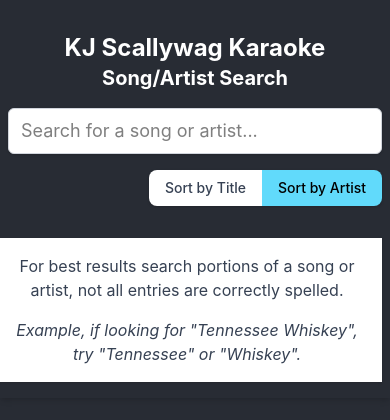
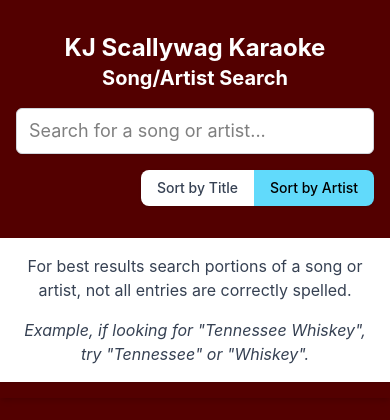
Before and after one commit to Bloinka/kjscallywag, a React (Vite) app: page / in a window 390 px wide. Shown: the top 420 px of the page. Built offline with nearby package versions, Linux system fonts and the light colour scheme.

Commit message:
remove pager

```diff
--- a/src/routes/index.tsx
+++ b/src/routes/index.tsx
@@ -33,6 +33,11 @@ const isLocalStorageAvailable = () => {
 }
 
 function App() {
+  // Enable/disable pagination - controls whether results are shown in pages (true) or all at once (false)
+  // When set to false, all pagination UI and functionality is disabled
+  // This can be toggled by the user through a button in the interface
+  const [enablePagination, setEnablePagination] = useState(false)
+
   const [songs, setSongs] = useState<Array<Song>>([])
   const [filteredSongs, setFilteredSongs] = useState<Array<Song>>([])
   const [query, setQuery] = useState('')
@@ -48,6 +53,7 @@ function App() {
     isOpen: false,
   })
 
+  // Number of results per page - only used if pagination is enabled
   const resultsPerPage = 100
 
   // Load favorites from localStorage on component mount
@@ -165,8 +171,10 @@ function App() {
   // Filter songs based on query and favorites settings
   const handleSearch = (value: string) => {
     setQuery(value)
-    // Reset to first page when search query changes
+    // Reset to first page when search query changes, but only if pagination is enabled
+    if (enablePagination) {
       setCurrentPage(1)
+    }
 
     let filtered = [...songs]
 
@@ -203,7 +211,11 @@ function App() {
     // Toggle the state and trigger search filter
     const newShowOnlyFavorites = !showOnlyFavorites
     setShowOnlyFavorites(newShowOnlyFavorites)
-    setCurrentPage(1) // Reset to first page
+
+    // Reset to first page, but only if pagination is enabled
+    if (enablePagination) {
+      setCurrentPage(1)
+    }
 
     // If we're switching to show favorites and have no query text,
     // we need to make sure favorites are displayed regardless of search text
@@ -294,10 +306,10 @@ function App() {
   }
 
   return (
-    <div className="text-center min-h-screen flex flex-col bg-[#282c34] text-white">
-      {/* Fixed Header Section */}
-      <header className="sticky top-0 z-10 bg-[#282c34] pt-8 pb-4 sm:px-4 px-0 shadow-md">
-        <div className="w-full sm:max-w-md px-2">
+    <div className="text-center min-h-screen flex flex-col bg-[#530000] text-white max-w-[100vw] overflow-hidden">
+      {/* Fixed Header Section - No side margins on mobile */}
+      <header className="sticky top-0 z-10 bg- pt-8 pb-4 sm:px-4 px-0 shadow-md w-full">
+        <div className="w-full sm:max-w-md mx-auto px-0">
           <h1 className="sm:text-3xl text-2xl font-bold">
             KJ Scallywag Karaoke
           </h1>
@@ -310,7 +322,7 @@ function App() {
 
           {!isLoading && !error && (
             <>
-              <div className="relative mt-1">
+              <div className="relative mt-1 px-4 ">
                 <input
                   className="w-full py-2 px-3 text-lg text-black bg-white border border-gray-300 rounded-md shadow-sm focus:outline-none focus:ring-2 focus:ring-[#61dafb] pr-10"
                   placeholder="Search for a song or artist..."
@@ -323,7 +335,7 @@ function App() {
                 />
                 {query && (
                   <button
-                    className="absolute inset-y-0 right-0 pr-3 flex items-center text-gray-500 hover:text-gray-700"
+                    className="absolute inset-y-0 right-0 pr-6 flex items-center text-gray-500 hover:text-gray-700"
                     onClick={() => handleSearch('')}
                     aria-label="Clear search"
                   >
@@ -344,9 +356,51 @@ function App() {
               </div>
 
               {/* Controls Bar - Favorites Filter and Sort */}
-              <div className="flex justify-between mt-4">
+              <div className="flex justify-between mt-4 px-4 sm:px-0">
+                {/* Filter controls */}
+                <div className="flex space-x-2">
+                  {/* Pagination Toggle */}
+                  {/* <button
+                    type="button"
+                    onClick={() => setEnablePagination((prev) => !prev)}
+                    className={`px-4 py-2 text-sm font-medium rounded-lg flex items-center ${
+                      enablePagination
+                        ? 'bg-green-500 text-white'
+                        : 'bg-gray-300 text-gray-700 hover:bg-gray-200'
+                    }`}
+                    aria-label={
+                      enablePagination
+                        ? 'Disable pagination'
+                        : 'Enable pagination'
+                    }
+                    title={
+                      enablePagination
+                        ? 'Currently showing results in pages of 100 items'
+                        : 'Currently showing all results at once'
+                    }
+                  >
+                    <svg
+                      xmlns="http://www.w3.org/2000/svg"
+                      className="h-4 w-4 mr-1"
+                      fill="none"
+                      viewBox="0 0 24 24"
+                      stroke="currentColor"
+                    >
+                      <path
+                        strokeLinecap="round"
+                        strokeLinejoin="round"
+                        strokeWidth={2}
+                        d={
+                          enablePagination
+                            ? 'M4 6h16M4 12h16m-7 6h7'
+                            : 'M4 6h16M4 12h16M4 18h16'
+                        }
+                      />
+                    </svg>
+                    {enablePagination ? 'Pages: On' : 'Pages: Off'}
+                  </button> */}
+
                   {/* Favorites Filter Button - Only show if there are favorites */}
-                <div>
                   {Object.keys(favorites).length > 0 && (
                     <button
                       type="button"
@@ -403,7 +457,7 @@ function App() {
               </div>
 
               {/* Results Table - Full width on mobile */}
-              <div className="mt-8 overflow-x-auto bg-white text-black sm:rounded-lg shadow -mx-4 sm:mx-0 w-screen sm:w-auto">
+              <div className="mt-8 overflow-x-auto bg-white text-black sm:rounded-lg shadow w-screen sm:w-auto sm:mx-0">
                 {(query.trim().length < 3 && !showOnlyFavorites) ||
                 filteredSongs.length === 0 ? (
                   <div className="sm:p-8 p-4 text-center text-gray-700">
@@ -425,7 +479,11 @@ function App() {
                 ) : (
                   <table
                     className="w-full divide-y divide-gray-200"
-                    style={{ tableLayout: 'fixed' }}
+                    style={{
+                      tableLayout: 'fixed',
+                      width: '100%',
+                      maxWidth: '100%',
+                    }}
                   >
                     <colgroup>
                       <col width="10%" /> {/* Favorite column */}
@@ -439,14 +497,14 @@ function App() {
                           className="sm:px-2 px-1 py-3 text-center text-xs font-medium text-gray-500 uppercase tracking-wider"
                           style={{ width: '10%' }}
                         >
-                          Fav
+                          Fave
                         </th>
                         <th
                           scope="col"
                           className="sm:px-6 px-2 py-3 text-left text-xs font-medium text-gray-500 uppercase tracking-wider"
                           style={{ width: '50%' }}
                         >
-                          Song {sortBy === 'title' && '(sorted)'}
+                          Song Title{sortBy === 'title' && '(sorted)'}
                         </th>
                         <th
                           scope="col"
@@ -458,12 +516,13 @@ function App() {
                       </tr>
                     </thead>
                     <tbody className="bg-white divide-y divide-gray-200">
-                      {filteredSongs
-                        .slice(
+                      {(enablePagination
+                        ? filteredSongs.slice(
                             (currentPage - 1) * resultsPerPage,
                             currentPage * resultsPerPage,
                           )
-                        .map((song, index) => (
+                        : filteredSongs
+                      ).map((song, index) => (
                         <tr
                           key={index}
                           className={`${
@@ -471,7 +530,10 @@ function App() {
                           } cursor-pointer hover:bg-gray-100`}
                           onClick={() => handleOpenModal(song)}
                         >
-                            <td className="sm:px-2 px-1 py-4 text-center">
+                          <td
+                            className="sm:px-2 px-1 py-4 text-center"
+                            style={{ width: '10%' }}
+                          >
                             <button
                               onClick={(e) => {
                                 e.stopPropagation() // Prevent opening modal
@@ -513,13 +575,13 @@ function App() {
                           </td>
                           <td
                             className="sm:px-6 px-2 py-4 text-sm font-medium text-gray-900 overflow-hidden text-ellipsis whitespace-nowrap"
-                              style={{ maxWidth: 0 }}
+                            style={{ maxWidth: 0, width: '50%' }}
                           >
                             {song.title}
                           </td>
                           <td
                             className="sm:px-6 px-2 py-4 text-sm text-gray-500 overflow-hidden text-ellipsis whitespace-nowrap"
-                              style={{ maxWidth: 0 }}
+                            style={{ maxWidth: 0, width: '40%' }}
                           >
                             {song.artist}
                           </td>
@@ -529,9 +591,19 @@ function App() {
                   </table>
                 )}
 
-                {/* Pagination Controls - Only show when we have search results or showing favorites */}
-                {filteredSongs.length > 0 && (
-                  <div className="sm:px-6 px-3 py-3 bg-gray-100">
+                {/* Information message for when pagination is disabled */}
+                {!enablePagination && filteredSongs.length > 100 && (
+                  <div className="px-4 py-2 bg-blue-50 text-blue-700 text-center text-sm">
+                    <p>
+                      Showing all {filteredSongs.length} results. Enable
+                      pagination for better performance.
+                    </p>
+                  </div>
+                )}
+
+                {/* Pagination Controls - Only show when pagination is enabled, and we have search results or showing favorites */}
+                {enablePagination && filteredSongs.length > 0 && (
+                  <div className="sm:px-6 px-4 py-3 bg-gray-100 w-full">
                     {/* Results count - Now on its own row */}
                     <div className="text-sm text-gray-500 pb-2 border-b border-gray-200 mb-2 text-center">
                       Showing{' '}
@@ -710,7 +782,7 @@ function App() {
       </header>
 
       {/* Content Area (scrollable) */}
-      <div className="flex-1 overflow-auto py-6 sm:px-4 px-0">
+      <div className="flex-1 overflow-auto py-6 sm:px-4 px-0 w-full">
         <div className="w-full sm:max-w-md mx-auto">
           {!isLoading &&
             !error &&
```
Lines whose indentation alone changed are shown as unchanged.
